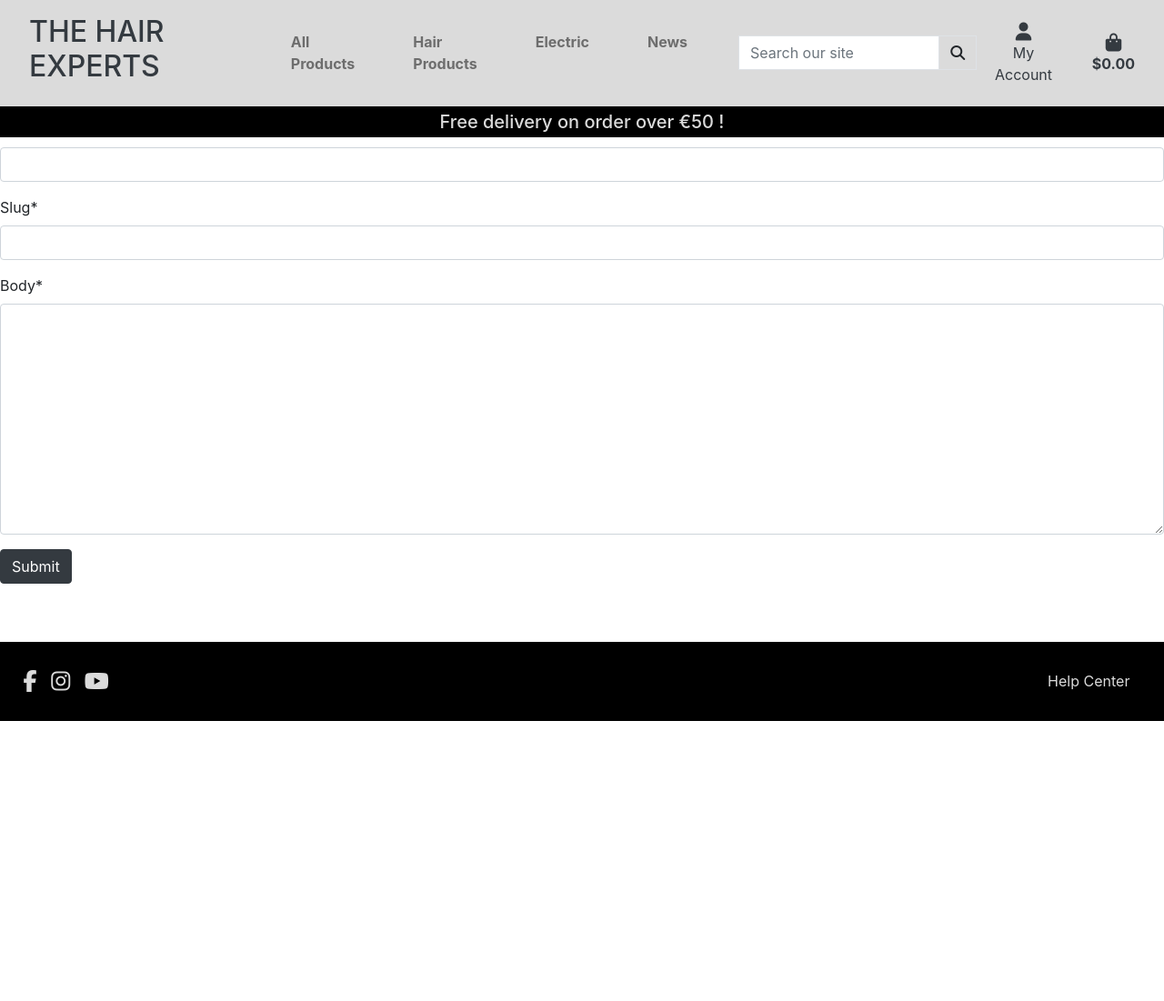
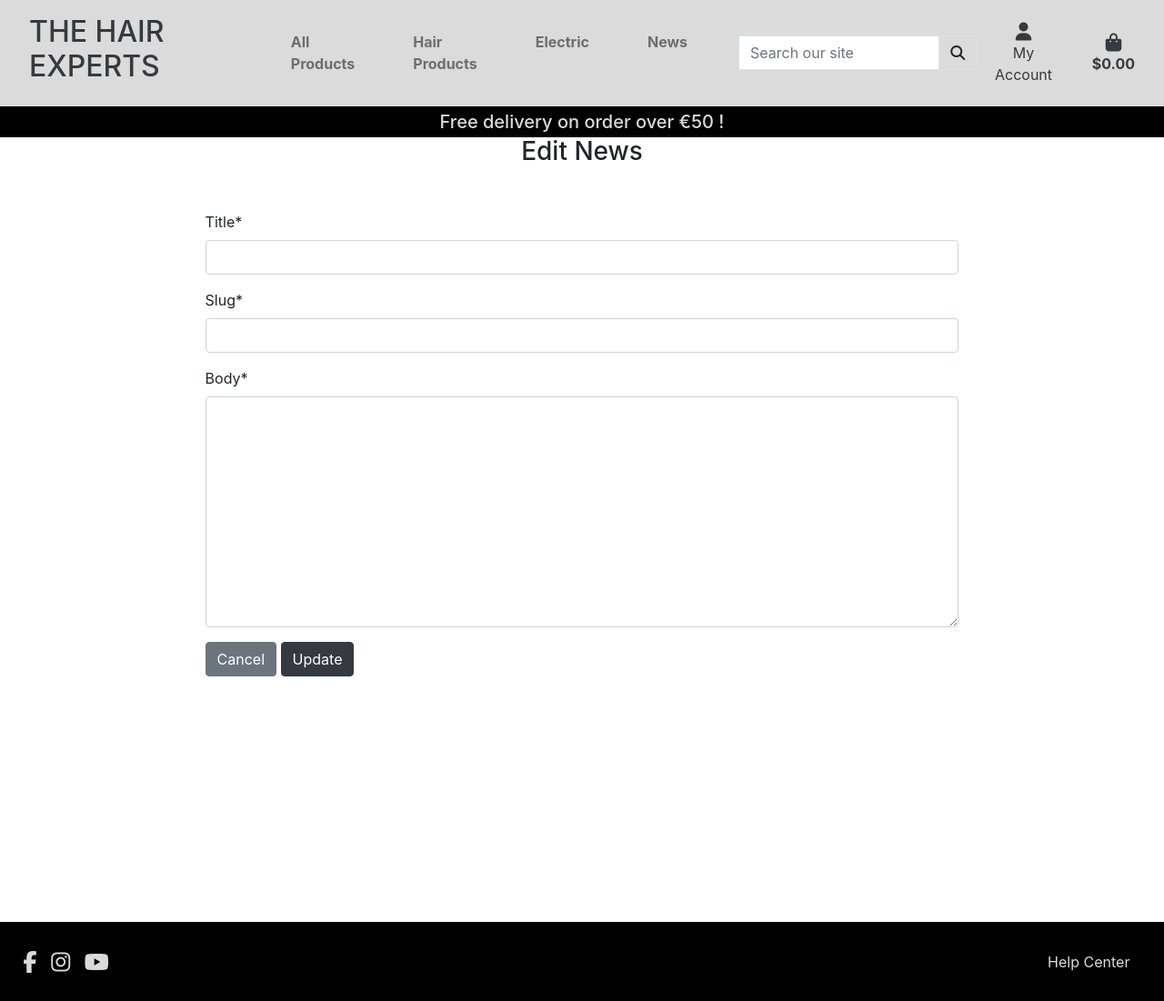
Before and after one commit to Chikayo-k/the-hair-experts, a Django app: template news/templates/news/news_edit.html in a window 1280 px wide. Shown: the whole page at 91% size. Before the commit the page ends 793 px from the top, so only its background shows below. Run offline with Django 3.2, Linux system fonts and the light colour scheme; the template is opened without the code that fills it: values that come from a table or form of the project are taken from there, others are empty; the visitor is signed in with stand-in values (Sample User, id 1); parts of the project's set-up code (start-up, migrations or seed data) failed here and were passed over; some libraries are stand-ins or nearby versions; some web fonts are replaced.

Commit message:
Update edit news page

```diff
--- a/news/static/news/css/news.css
+++ b/news/static/news/css/news.css
@@ -14,3 +14,8 @@
   width: 70%;
 
 }
+
+/* Edit news */
+.edit-news{
+  margin: 0 15%;
+}
--- a/news/templates/news/news_edit.html
+++ b/news/templates/news/news_edit.html
@@ -17,17 +17,26 @@
 
 {% block content %}
 
+<div class="news-containre">
+
+  <div class="text-center">
+   <h3>Edit News</h3>
+  </div>
+
+  <div class="edit-news m-5">
     {% if request.user.is_superuser %}
-    <div class="mt-5">
-      <h3 class="mb-5">Add News</h3>
+    <div class="edit-news">
       <form  method="POST"  action="{% url 'news_edit' news.id %}" enctype="multipart/form-data">
           <div>
             {% csrf_token %}
             {{ form | crispy }}
           </div>
-            <button type="submit" class="btn btn-dark">Submit</button>
+            <a class="btn btn-secondary" href="{% url 'news' %}"> Cancel </a>
+            <button type="submit" class="btn btn-dark">Update</button>
       </form>
     </div>
    {% endif %}
+  </div>
+</div>
 
 {% endblock %}
```
